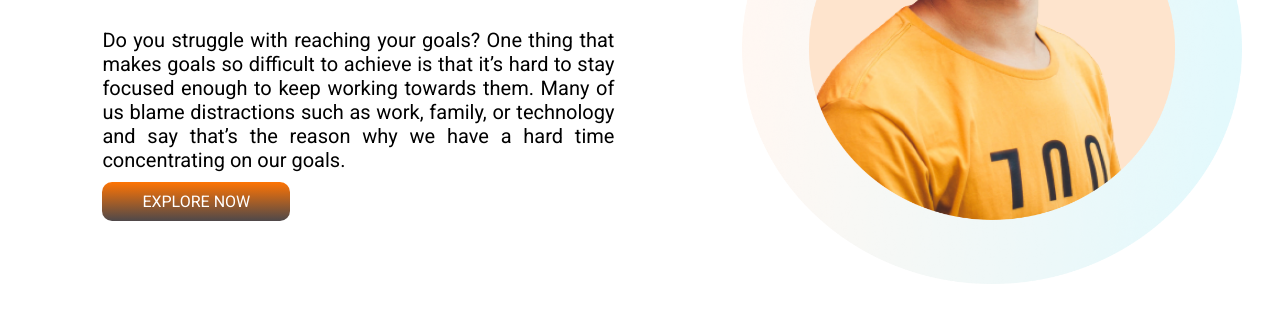
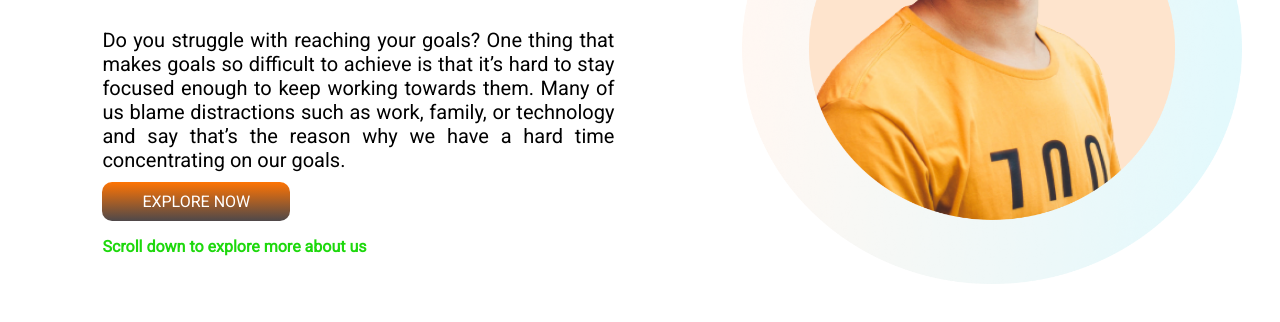
Before and after one commit to Sadman-Sakib56/First-Assignment, a plain HTML site: page index.html in a window 1280 px wide. Shown: the part 316-638 px from the top of the page. Drawn offline with Linux system fonts and the light colour scheme.

Commit message:
edit 1st section

```diff
--- a/index.html
+++ b/index.html
@@ -23,9 +23,11 @@
                 hard to stay focused enough to keep working towards them. Many of us blame distractions such as work,
                 family, or technology and say that’s the reason why we have a hard time concentrating on our goals.</p>
             <a class="button-color" target="_blank" href="https://www.linkedin.com/signup">EXPLORE NOW</a>
+            <h4>Scroll down to explore more about us</h4>
         </div>
         <div class="half-width">
             <img src="images/person/person-2.png" alt="rounded border man" width="500" height="600">
+
         </div>
     </section>
 
--- a/style.css
+++ b/style.css
@@ -5,6 +5,10 @@ margin: 0%;
 }
 h1{
     font-size: 60px;
+}
+h4{
+    color: rgb(29, 216, 12);
+    padding-top: 5px;
 }
 p{
     font-size: 20px;
```
